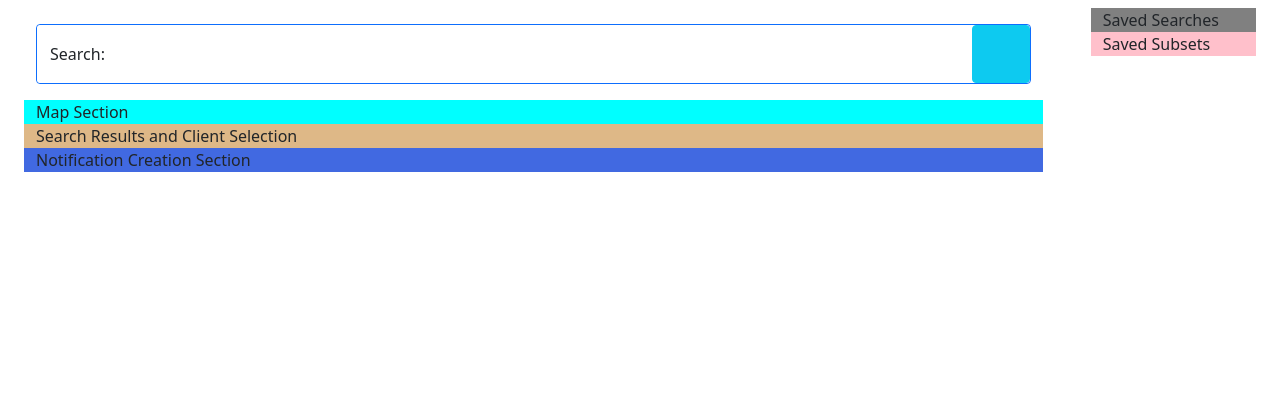
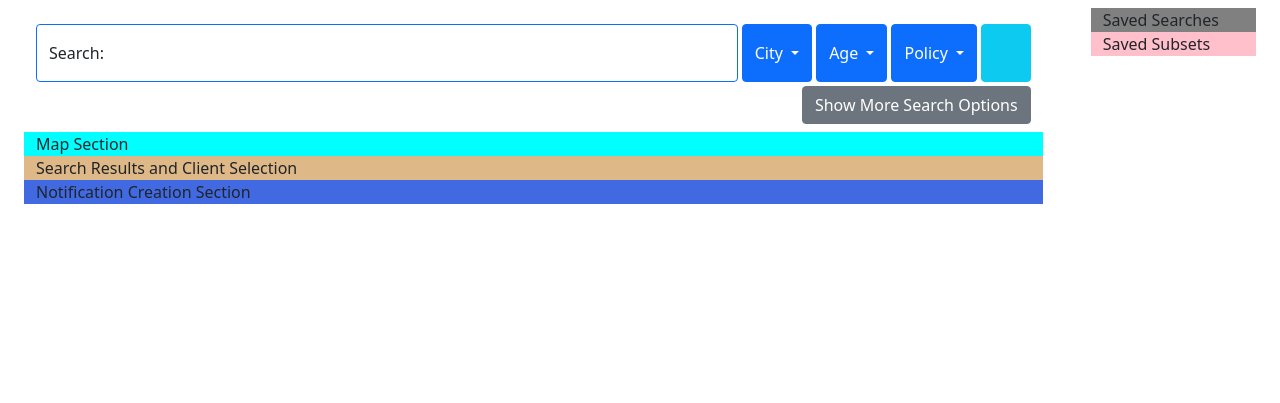
Before and after one commit to cch264/RedAlert, a Django app: page /dashboard/ in a window 1280 px wide. Shown: the part 66-469 px from the top of the page. Run offline with Django 3.2, Linux system fonts and the light colour scheme; some libraries are stand-ins or nearby versions.

Commit message:
Added search bar options modal

```diff
--- a/RedAlert/dashboard/templates/dashboard/dashboard.html
+++ b/RedAlert/dashboard/templates/dashboard/dashboard.html
@@ -29,16 +29,67 @@
 
 
 
-              <div class="form-floating my-3 d-flex flex-row flex-nowrap border border-primary rounded">
-                <input type="text" class="form-control border-0" id="floatingInput" placeholder="Type your search here!">
+              <div class="form-floating mt-3 mb-1 d-flex flex-row flex-nowrap">
+                <input type="text" class="form-control border border-primary rounded" id="floatingInput" placeholder="Type your search here!">
 
-                <label for="floatingInput">Search: </label>
+                <label for="floatingInput"> Search: </label>
+
+
+                <div class="btn-group">
+                  <button type="button" class="btn btn-primary dropdown-toggle me-1 ms-1" data-bs-toggle="dropdown" aria-expanded="false">
+                    City
+                  </button>
+
+                  <ul class="dropdown-menu">
+                    <li><a class="dropdown-item" href="#">Action</a></li>
+                    <li><a class="dropdown-item" href="#">Another action</a></li>
+                    <li><a class="dropdown-item" href="#">Something else here</a></li>
+                    <li><hr class="dropdown-divider"></li>
+                    <li><a class="dropdown-item" href="#">Separated link</a></li>
+                  </ul>
+
+                </div>
+
+                <div class="btn-group">
+                  <button type="button" class="btn btn-primary dropdown-toggle me-1" data-bs-toggle="dropdown" aria-expanded="false">
+                    Age
+                  </button>
+
+                  <ul class="dropdown-menu">
+                    <li><a class="dropdown-item" href="#">Action</a></li>
+                    <li><a class="dropdown-item" href="#">Another action</a></li>
+                    <li><a class="dropdown-item" href="#">Something else here</a></li>
+                    <li><hr class="dropdown-divider"></li>
+                    <li><a class="dropdown-item" href="#">Separated link</a></li>
+                  </ul>
+
+                </div>
+
+                <div class="btn-group">
+                  <button type="button" class="btn btn-primary dropdown-toggle me-1" data-bs-toggle="dropdown" aria-expanded="false">
+                    Policy
+                  </button>
+
+                  <ul class="dropdown-menu">
+                    <li><a class="dropdown-item" href="#">Action</a></li>
+                    <li><a class="dropdown-item" href="#">Another action</a></li>
+                    <li><a class="dropdown-item" href="#">Something else here</a></li>
+                    <li><hr class="dropdown-divider"></li>
+                    <li><a class="dropdown-item" href="#">Separated link</a></li>
+                  </ul>
+
+                </div>
 
                 <button class="btn btn-info w-6">
                   <span class="gg-search center-inline-elem"> </span>
                 </button>
 
               </div>
+
+              <div class="d-flex flex-row-reverse mb-2">
+                <button class="btn btn-secondary" data-bs-toggle="modal" data-bs-target="#exampleModal" > Show More Search Options </button>
+              </div>
+
 
 
             </div>
@@ -84,6 +135,30 @@
     </div>
   </div>
 
+
+  <!--
+    Use this area to store elements that dont rely on document positioning to decide their position in the document
+  -->
+
+  <!-- Search Options Modal -->
+  <div class="modal fade" id="exampleModal" tabindex="-1" aria-labelledby="exampleModalLabel" aria-hidden="true">
+    <div class="modal-dialog">
+      <div class="modal-content">
+        <div class="modal-header">
+          <h5 class="modal-title" id="exampleModalLabel">Modal title</h5>
+          <button type="button" class="btn-close" data-bs-dismiss="modal" aria-label="Close"></button>
+        </div>
+        <div class="modal-body">
+          ...
+        </div>
+        <div class="modal-footer">
+          <button type="button" class="btn btn-secondary" data-bs-dismiss="modal">Close</button>
+          <button type="button" class="btn btn-primary">Save changes</button>
+        </div>
+      </div>
+    </div>
+  </div>
+
   {% endblock %}
 
 
```
